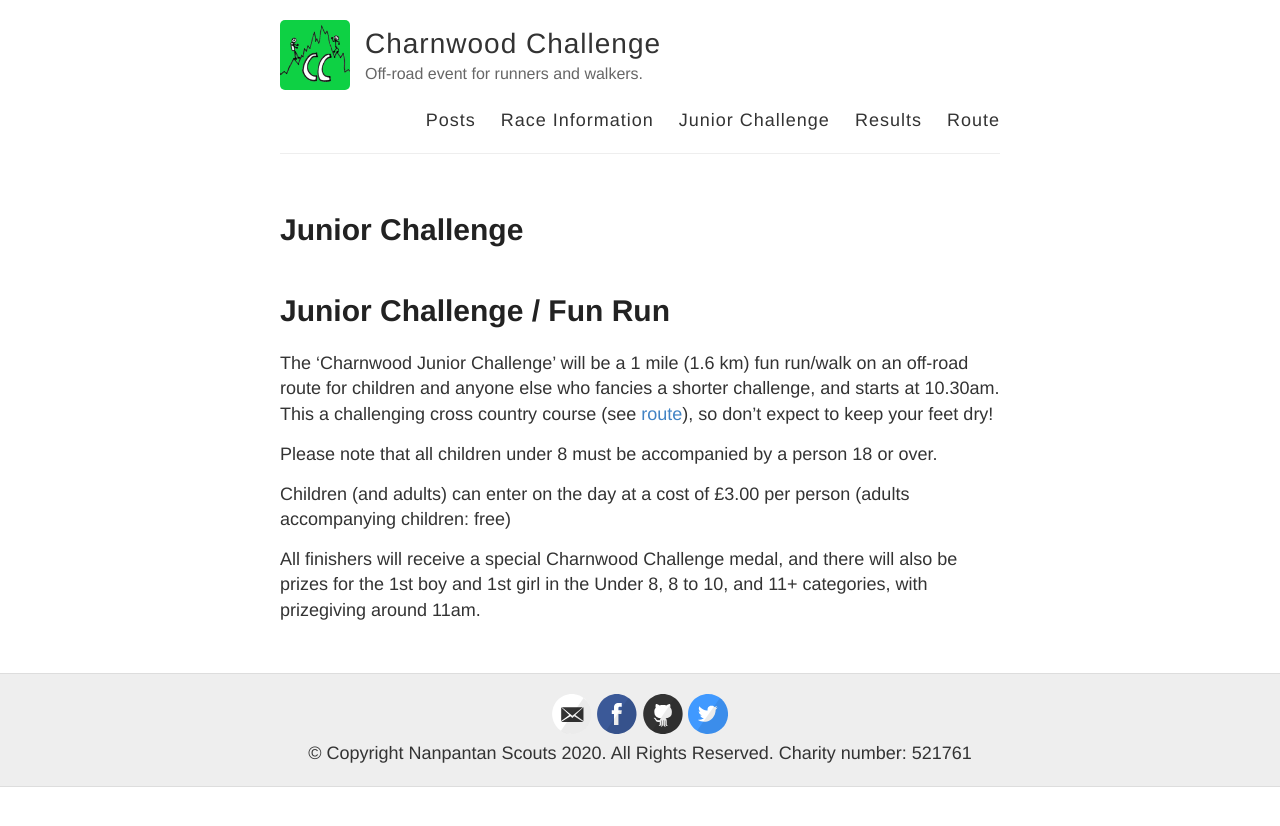
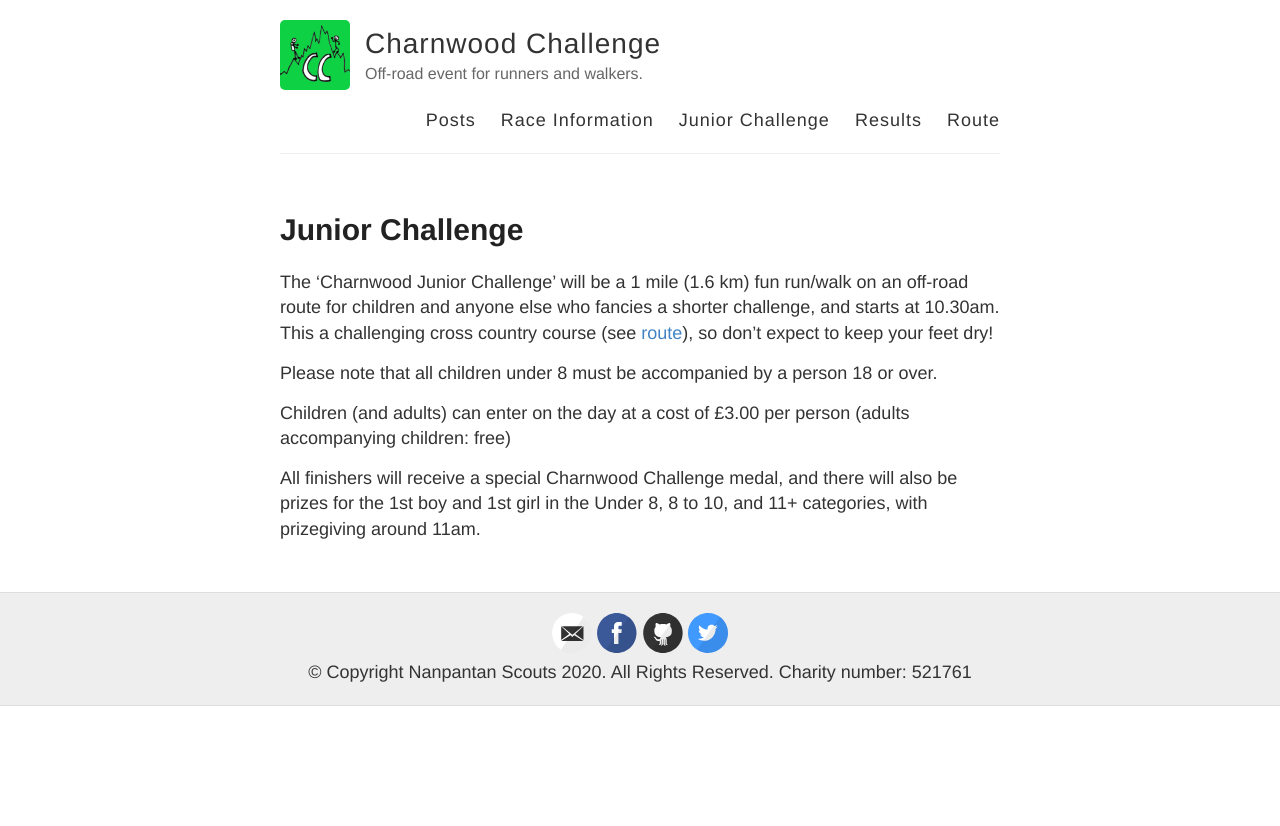
Before and after one commit to Charnwood-Challenge/Charnwood-Challenge.github.io, a Jekyll site: the page built from juniorchallenge.md, in a window 1280 px wide. Shown: the top 826 px of the page. Built offline with Jekyll 4.4.1, drawn with Linux system fonts in a browser that asks for light colours.

Commit message:
Update juniorchallenge.md

```diff
--- a/juniorchallenge.md
+++ b/juniorchallenge.md
@@ -3,8 +3,6 @@
 title: Junior Challenge
 permalink: /juniorchallenge/
 ---
-
-# Junior Challenge / Fun Run
 
 The ‘Charnwood Junior Challenge’ will be a 1 mile (1.6 km) fun run/walk on an off-road route for children and anyone else who fancies a shorter challenge, and starts at 10.30am.  This a challenging cross country course (see [route](https://charnwoodchallenge.me/route/)), so don't expect to keep your feet dry!
 
```
